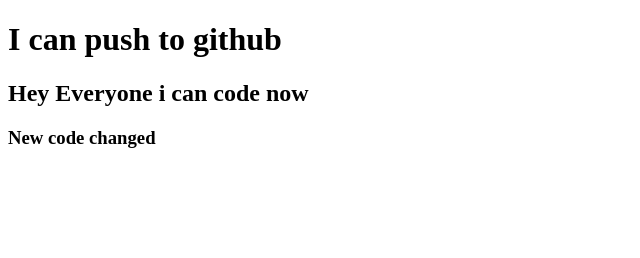
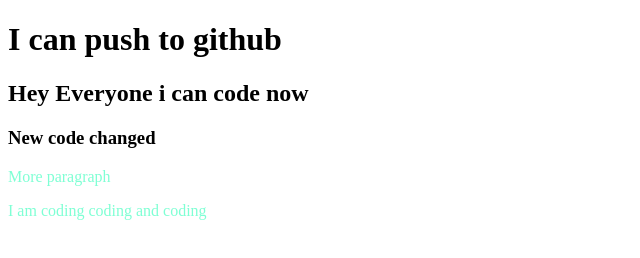
Before and after one commit to nosianuri/my-second-repo, a plain HTML site: page index.html in a window 1280 px wide. Shown: the whole page, without its empty margins (0-640 px from the left). Drawn offline with Linux system fonts and the light colour scheme.

Commit message:
style added

```diff
--- a/index.html
+++ b/index.html
@@ -5,10 +5,13 @@
     <meta http-equiv="X-UA-Compatible" content="IE=edge">
     <meta name="viewport" content="width=device-width, initial-scale=1.0">
     <title>My Second Github Repo</title>
+    <link rel="stylesheet" href="style.css">
 </head>
 <body>
     <h1>I can push to github</h1>
     <h2>Hey Everyone i can code now</h2>
     <h3>New code changed</h3>
+    <p>More paragraph</p>
+    <p>I am coding coding and coding</p>
 </body>
 </html>
--- /dev/null
+++ b/style.css
@@ -0,0 +1,3 @@
+p{
+    color:aquamarine
+}
```
